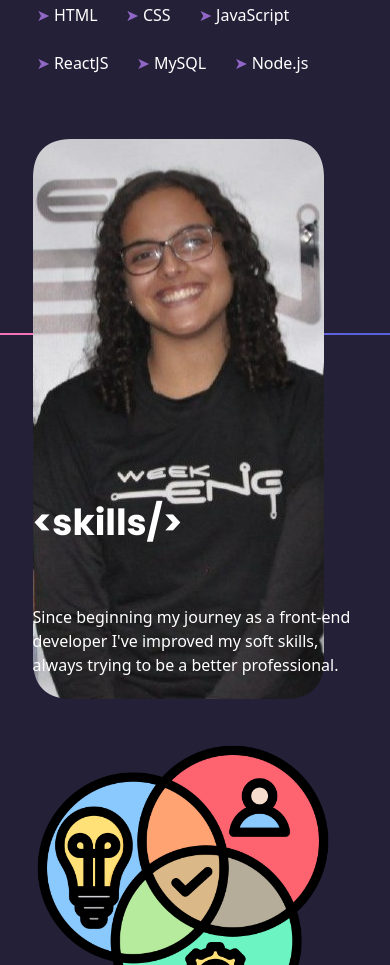
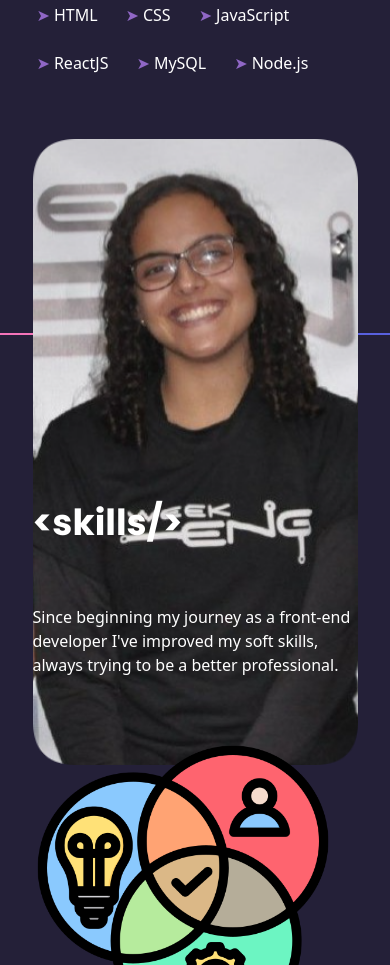
Before and after one commit to samuel-adedigba/personal-portfolio, a React (Create React App) app: page / in a window 390 px wide. Shown: the part 1440-2405 px from the top of the page. Built offline with nearby package versions, Linux system fonts and the light colour scheme.

Commit message:
fix: profile picture from about me section

```diff
--- a/src/scenes/AboutMe.jsx
+++ b/src/scenes/AboutMe.jsx
@@ -59,18 +59,18 @@ const AboutMe = () => {
                     {mediumScreens ? (
                         <div
                             className="relative z-0 ml-20 before:absolute before:-top-10 before:-left-10 before:rounded-3xl
-            before:w-full before:max-w-[300px] md:before:max-w-[300px] before:h-full before:border-2 before:border-purple before:z-[-1]"
+            before:w-full before:max-w-[400] md:before:max-w-[400] before:h-full before:border-2 before:border-purple before:z-[-1]"
                         >
                             <img
                                 alt="profile photo"
-                                className="z-10 max-w-[300px] "
+                                className="z-10 max-w-[400] "
                                 src={require("../assets/profile2.png")}
                             />
                         </div>
                     ) : (
                         <img
-                            alt="profile photo"
-                            className="z-10 max-w-[300px] "
+                            alt="profile"
+                            className="hover:filter hover:saturate-150 transition duration-500 z-10 w-full max-w-[400px] md:max-w-[500px]"
                             src={require("../assets/profile2.png")}
                         />
                     )}
```
